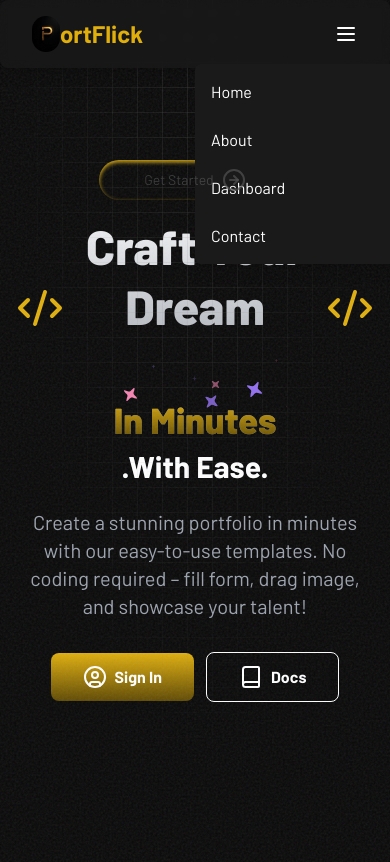
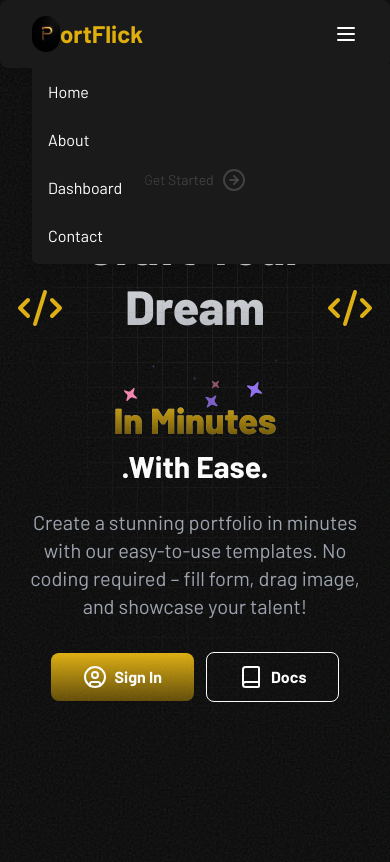
Before and after one commit to ArunavaCoderEm/PortFlick-god, a React (Vite) app: page /dummyhome in a window 390 px wide. Both pictures are taken after a click on the button 346 px from the left and 34 px from the top of the page. Built offline with nearby package versions, Linux system fonts and the light colour scheme; no server answers; a web font is replaced by a local one.

Commit message:
almost responsive

```diff
--- a/src/Pages/DummyHomePage.jsx
+++ b/src/Pages/DummyHomePage.jsx
@@ -17,7 +17,7 @@ export default function DummyHomePage() {
 
       <div className="flex justify-center">
         <motion.nav
-          className="bg-[#1a1a1a]/70 backdrop-blur-sm fixed top-0 md:top-3 barlow w-full lg:w-[45rem] mx-auto py-4 rounded-lg shadow-lg z-[11]"
+          className="md:bg-[#1a1a1a]/70 bg-[#1a1a1a] md:backdrop-blur-sm fixed top-0 md:top-3 barlow w-full lg:w-[45rem] mx-auto py-4 rounded-lg shadow-lg z-[11]"
           initial={{ opacity: 0, y: -50 }}
           animate={{ opacity: 1, y: 0 }}
           transition={{ duration: 1, delay: 0.3 }}
@@ -44,9 +44,9 @@ export default function DummyHomePage() {
             </div>
 
             <motion.ul
-              className={`lg:flex gap-6 cursor-pointer text-white ${
+              className={`lg:flex gap-6 z-50 cursor-pointer text-white ${
                 isMenuOpen
-                  ? "flex flex-col absolute bg-[#1a1a1a] top-16 left-1/2 transform -translate-x-1/2 w-full px-4 py-4 rounded-md shadow-lg"
+                  ? "flex flex-col absolute bg-[#1a1a1a] top-16 w-full px-4 py-4 rounded-md shadow-lg"
                   : "hidden lg:flex"
               }`}
               initial={{ opacity: 0, x: 50 }}
```
